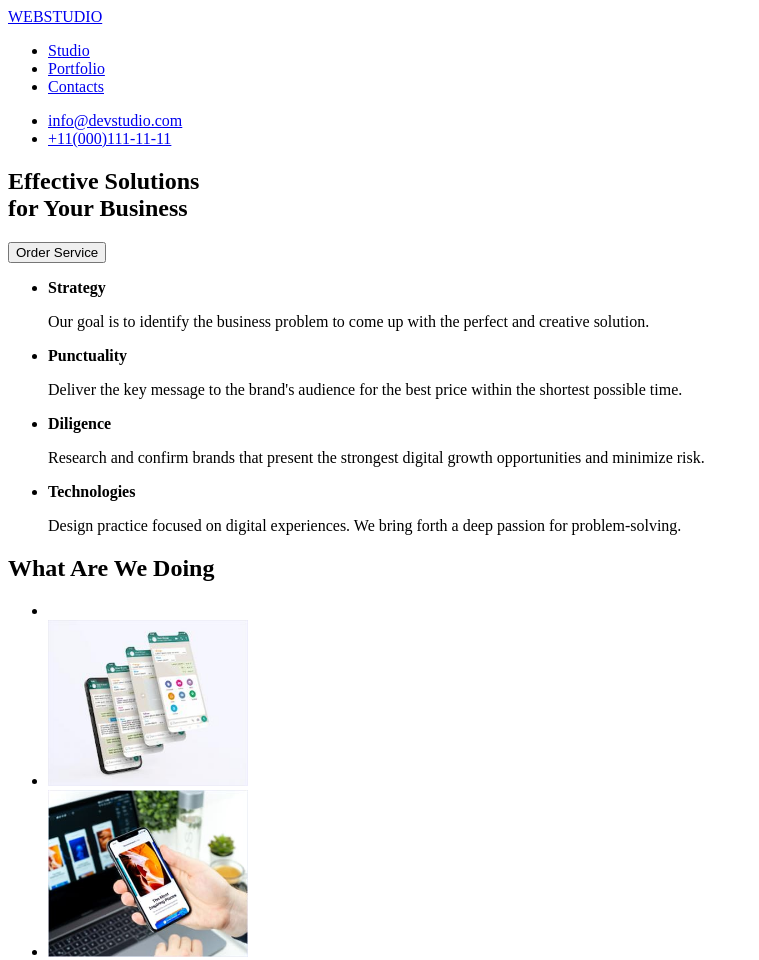
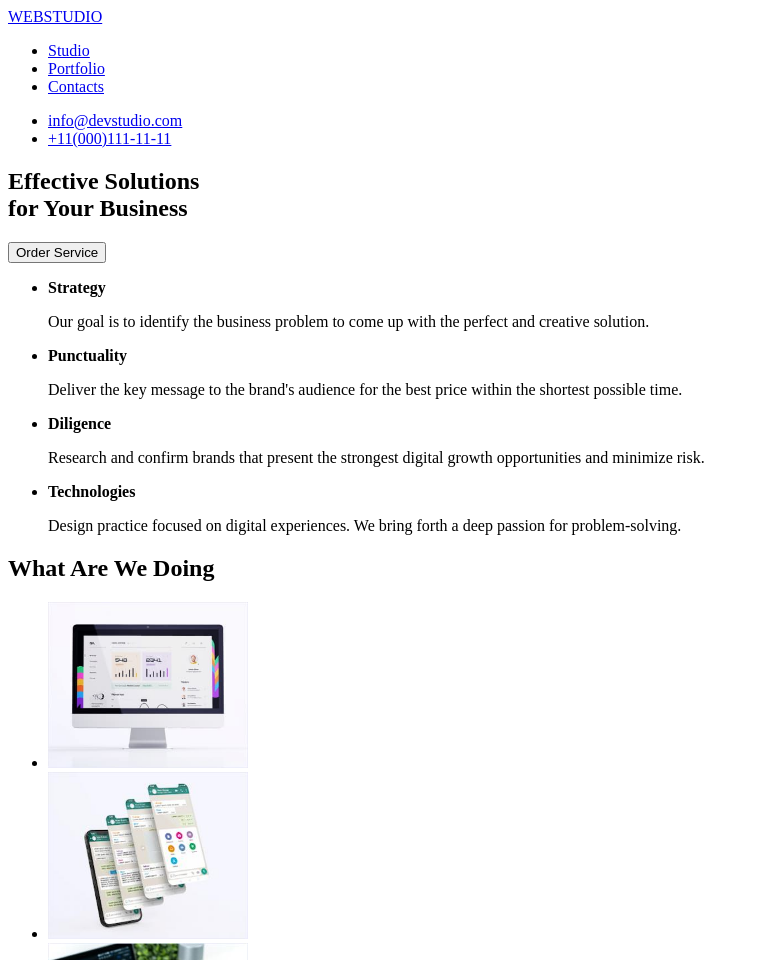
Before and after one commit to sorakazi/goit-markup-hw-01, a plain HTML site: page index.html in a window 1280 px wide. Shown: the top 960 px of the page, without its empty margins (0-759 px from the left). Drawn offline with Linux system fonts and the light colour scheme.

Commit message:
Update index.html

```diff
--- a/index.html
+++ b/index.html
@@ -59,30 +59,30 @@
           <h2>What Are We Doing</h2>
           <ul>
             <li>
-              <imgsrc="images/Rectangle 71 (1).jpg"width="200"alt="statistic report"/>
+              <img src="images/rectangle 71 (1).jpg" width="200" alt="statistic report"/>
             </li>
             <li>
-              <img src="images/img 2.jpg"width="200"alt="tools to communicate"/>
+              <img src="images/img 2.jpg" width="200" alt="tools to communicate"/>
             </li>
             <li>
-              <img src="images/img 3 (1).jpg"width="200"alt="tools for easier research"/>
+              <img src="images/img 3 (1).jpg" width="200" alt="tools for easier research"/>
             </li>
           </ul>
 
           <h3>Our Team</h3>
           <ul>
             <li>
-              <img src="images/Team Card 1.jpg"width="200"alt="statistic report"/>
+              <img src="images/Team Card 1.jpg" width="200" alt="statistic report"/>
             </li>
             <li>
-              <img src="images/Team Card 2 (1).jpg"width="200"alt="tools to communicate"
+              <img src="images/Team Card 2 (1).jpg" width="200" alt="tools to communicate"
               />
             </li>
             <li>
-              <img src="images/Team Card 3 (1).jpg"width="200"alt="marketing"/>
+              <img src="images/Team Card 3 (1).jpg" width="200" alt="marketing"/>
             </li>
             <li>
-              <img src="images/Team Card 4 (1).jpg"width="200"alt="tools for easier research"/>
+              <img src="images/Team Card 4 (1).jpg" width="200" alt="tools for easier research"/>
             </li>
           </ul>
 
@@ -91,7 +91,6 @@
             Increase the flow of customers and sales for your business with
             digital marketing and growth solutions.
           </p>
-        </h2>
       </section>
     </main>
     <footer></footer>
```
